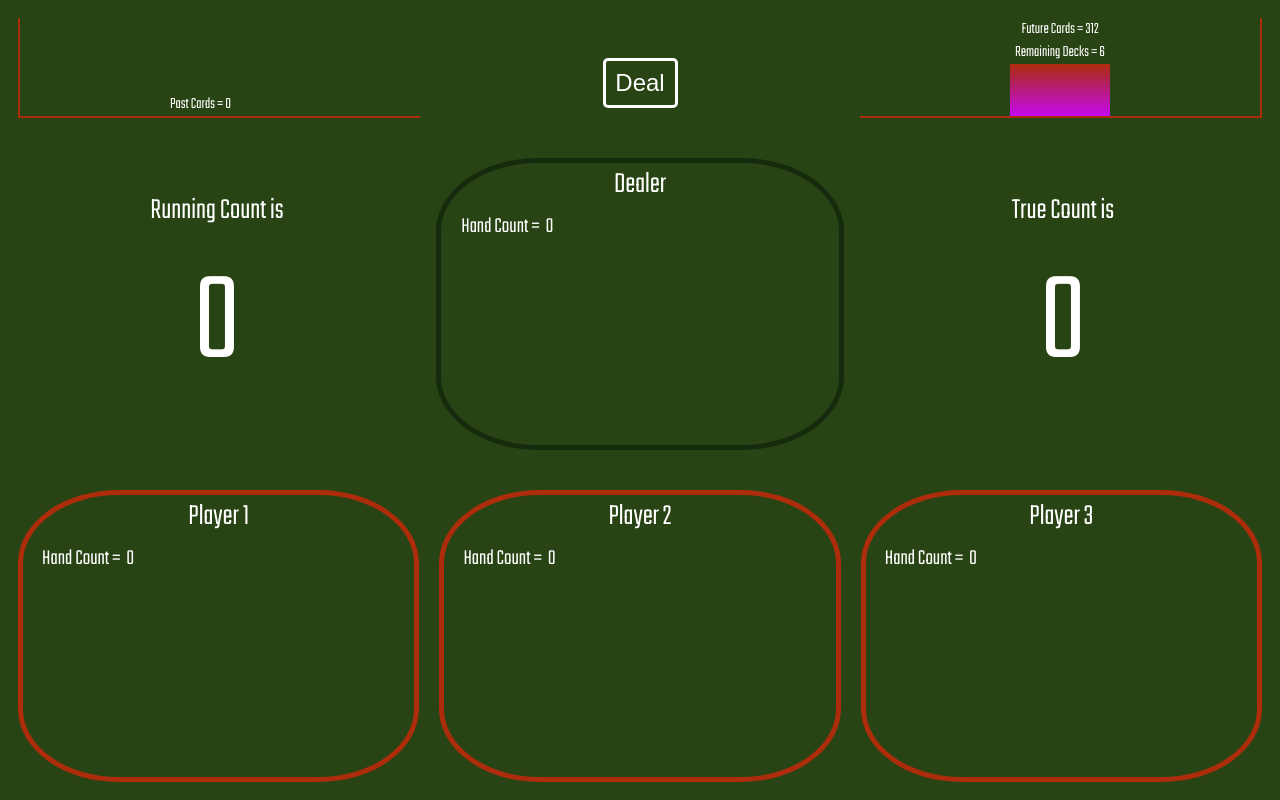
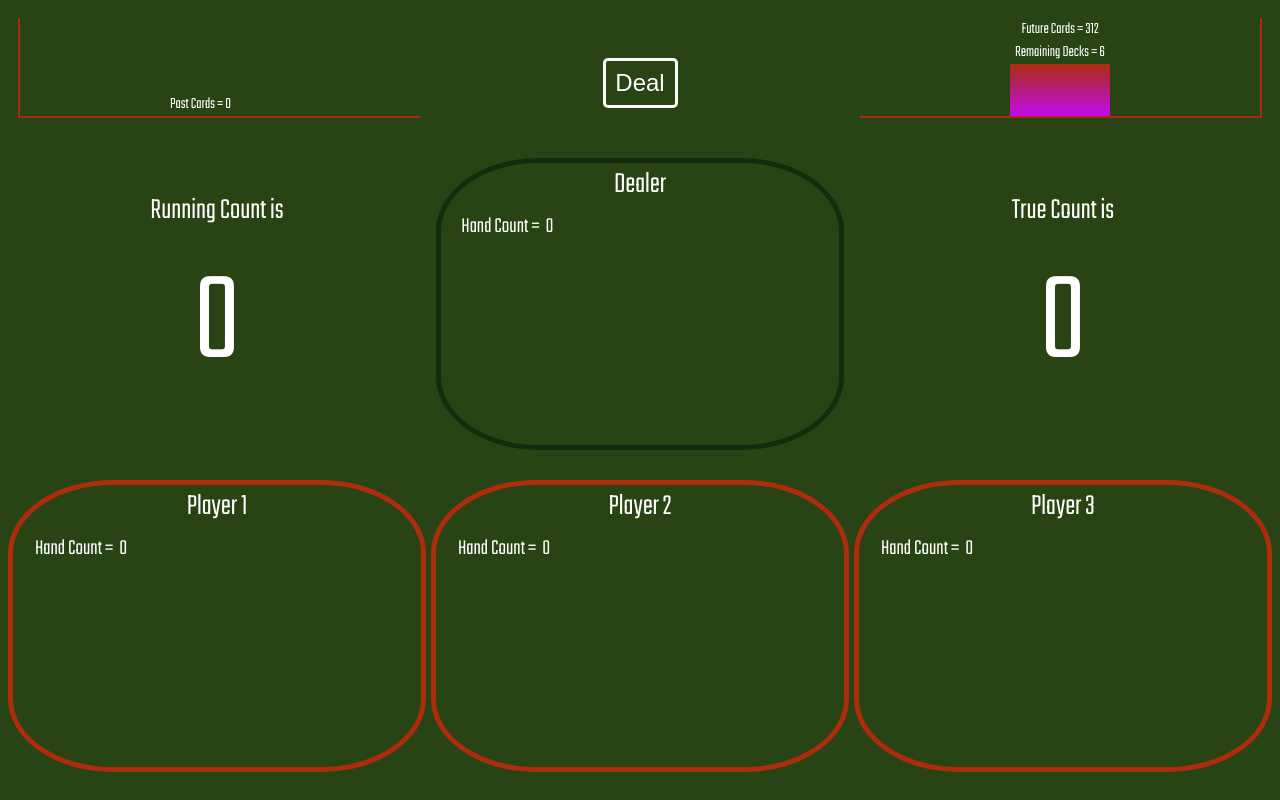
Before and after one commit to ElijahAdams/truecount21, an Angular app: page / in a window 1280 px wide. Built offline with nearby package versions, Linux system fonts and the light colour scheme.

Commit message:
using css grid for players hand

```diff
--- a/src/app/app.component.html
+++ b/src/app/app.component.html
@@ -37,7 +37,7 @@
   </div>
 
   <div class="players">
-    <div *ngFor="let player of players">
+    <div *ngFor="let player of players" class="playerHand">
       <p class="playerTitle">Player {{player.num + 1}}</p>
       <app-playing-hand [player]="player"
                         (nextPlayerTurn)="nextPlayerTurn($event)"
--- a/src/app/app.component.scss
+++ b/src/app/app.component.scss
@@ -74,23 +74,34 @@
   border-radius: 25%;
   min-width: 300px;
 }
-
 .players {
-  display: flex;
-  flex-wrap: wrap;
+  display: grid;
+  grid-template-columns: repeat(auto-fit, minmax(300px, 1fr));
+  grid-gap: 5px;
 }
 
-.players > div {
-  border: 5px solid #ac2c0b;
-  border-radius: 25%;
-  flex: 1;
-  display: flex;
-  justify-content: center;
-  flex-direction: column;
-  align-items: center;
-  min-width: 300px;
-  margin: 10px;
+.playerHand {
+    border: 5px solid #ac2c0b;
+    border-radius: 25%;
+    text-align: center;
 }
+
+//.players {
+//  display: flex;
+//  flex-wrap: wrap;
+//}
+//
+//.players > div {
+//  border: 5px solid #ac2c0b;
+//  border-radius: 25%;
+//  flex: 1;
+//  display: flex;
+//  justify-content: center;
+//  flex-direction: column;
+//  align-items: center;
+//  min-width: 300px;
+//  margin: 10px;
+//}
 
 .playerTitle {
   font-size: 30px;
@@ -131,9 +142,6 @@ app-playing-hand {
 }
 
 @media(max-width: 1005px) {
-  .players > div {
-    flex: 1 1 100%;
-  }
   .runCountContainer {
     order: 1;
   }
```
